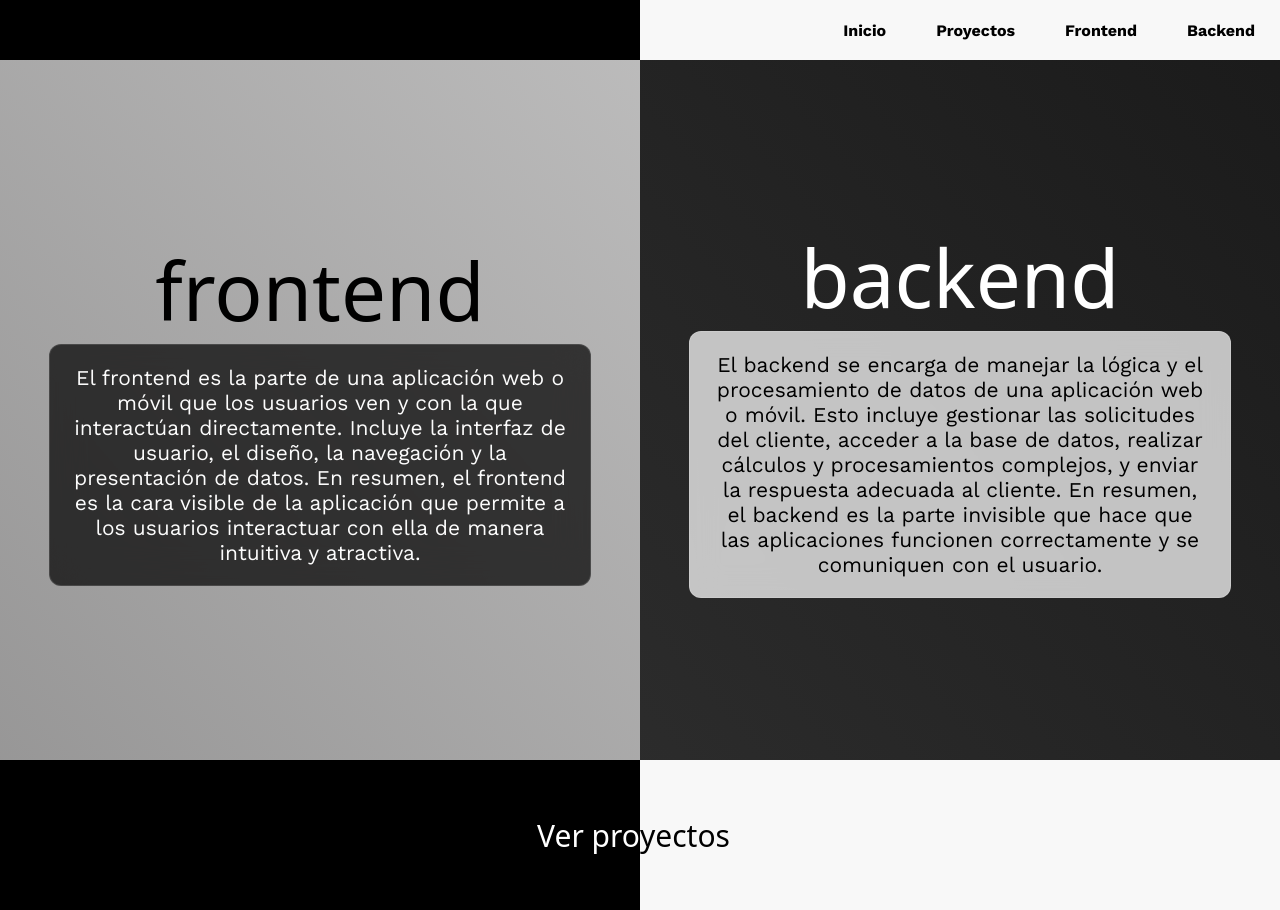
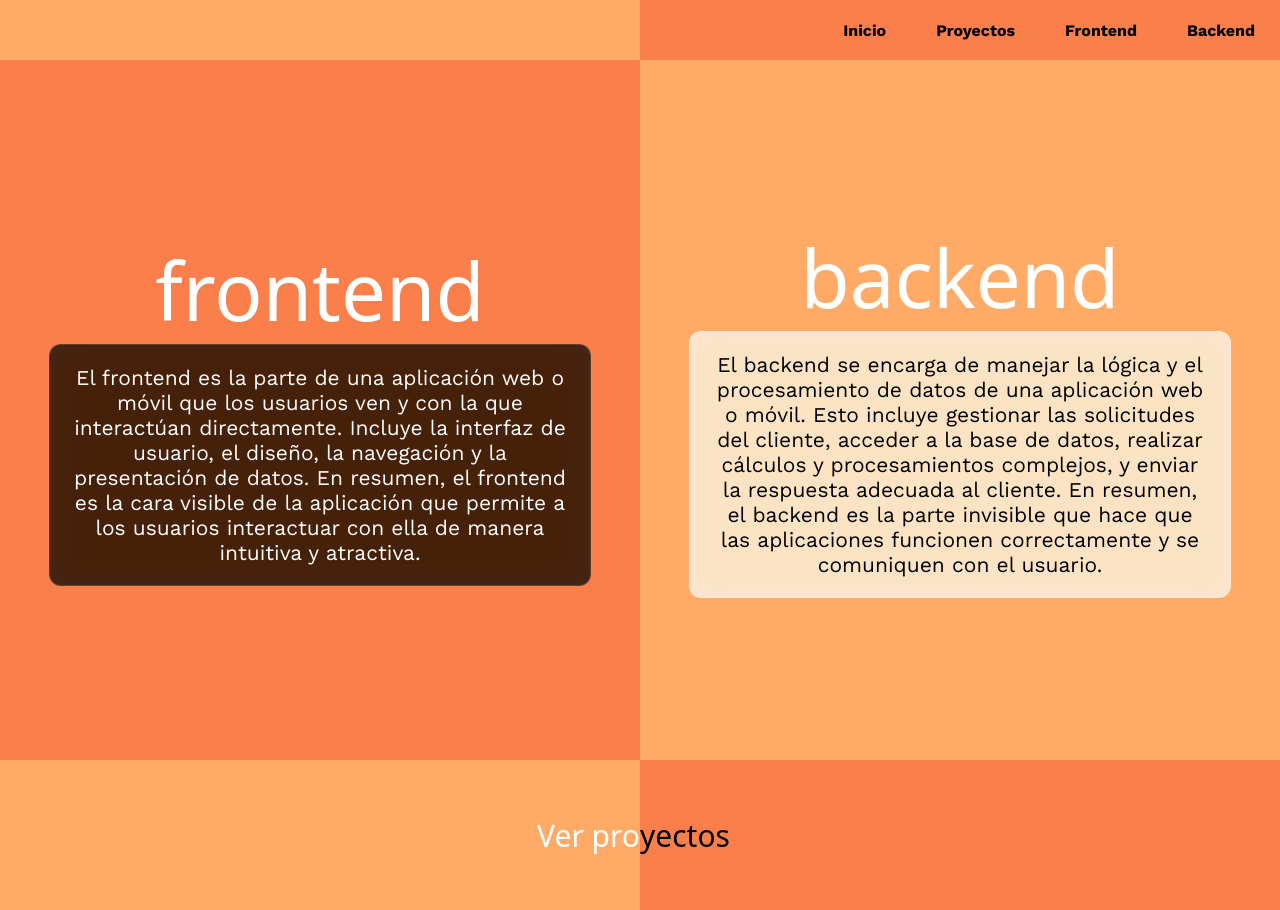
Before and after one commit to ChristianMagallanes24/frontback, a React (Create React App) app: page / in a window 1280 px wide. Built offline with nearby package versions, Linux system fonts and the light colour scheme; a web font is replaced by a local one.

Commit message:
nuevo commit

```diff
--- a/src/components/Home/Header/_Header.scss
+++ b/src/components/Home/Header/_Header.scss
@@ -20,7 +20,7 @@
     text-align: center;
     height: 700px;
     width: 50%;
-    background: linear-gradient(229deg, #f5f5f5, #656464);
+    background: #fa7f4b;
     background-size: 400% 400%;
     -webkit-animation: AnimationName 30s ease infinite;
     -moz-animation: AnimationName 30s ease infinite;
@@ -35,7 +35,7 @@ font-size: 21px;
         background-color: rgba(8, 8, 8, 0.75);
         border-radius: 12px;
         border: 1px solid rgba(255, 255, 255, 0.125);
-        color: #fcfcfc;
+        color: #fffdfd;
         padding: 20px;
     }
     @include mobile {
@@ -44,7 +44,7 @@ font-size: 21px;
     }
     .titulo-front {
       font-size: 80px;
-
+     color: #fff;
       font-family: "Rubik Doodle Shadow", system-ui;
       font-weight: 400;
       font-style: normal;
@@ -62,7 +62,7 @@ font-size: 21px;
     justify-content: center;
     align-items: center;
     text-align: center;
-    background: linear-gradient(229deg, #000000, #434343);
+    background: #ffaa67;
     background-size: 400% 400%;
 
     -webkit-animation: AnimationName 30s ease infinite;
--- a/src/components/Home/Nav/_Nav.scss
+++ b/src/components/Home/Nav/_Nav.scss
@@ -1,5 +1,5 @@
 .navbar {
-    background: linear-gradient(to right, rgb(0, 0, 0) 50%, rgb(248, 248, 248) 50%);
+    background: linear-gradient(to right, #ffaa67 50%, #fa7f4b 50%);
     height: 60px;
     display: flex;
     justify-content: end;
--- a/src/sass/App.scss
+++ b/src/sass/App.scss
@@ -6,14 +6,10 @@
 
 .boton-container {
   z-index: 1;
-  background: linear-gradient(
-    to right,
-    rgb(0, 0, 0) 50%,
-    rgb(248, 248, 248) 50%
-  );
+  background: linear-gradient(to right, #ffaa67 50%, #fa7f4b  50%);
+
   height: 150px;
   &:hover{
-        background: linear-gradient(to right, rgb(21, 21, 31) 50%, rgb(237, 237, 238) 50%);
     transition: 0.5s;
   }
   .btn-proyectos {
```
